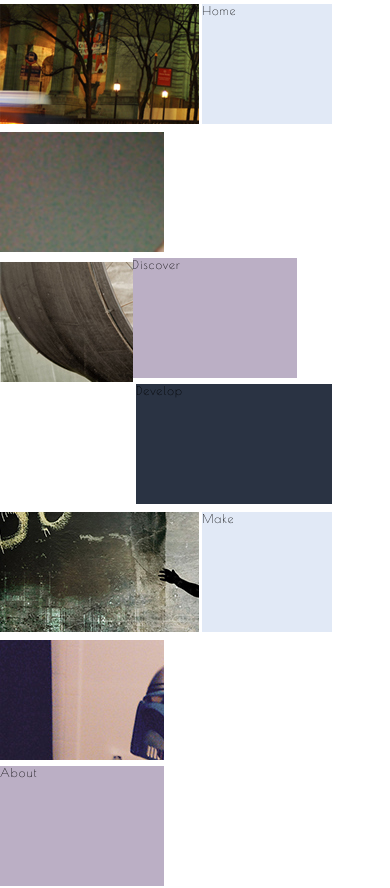
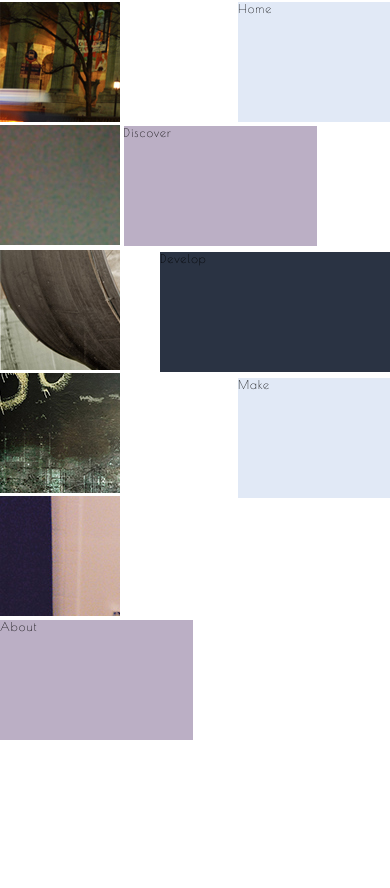
Before and after one commit to nickcastaneda/nickcastaneda.github.io, a plain HTML site: page index.html in a window 390 px wide. After the commit the page ends 844 px from the top, so only its background shows below. Drawn offline with nearby package versions, Linux system fonts and the light colour scheme.

Commit message:
end of train tuesday

```diff
--- a/css/style.css
+++ b/css/style.css
@@ -87,7 +87,9 @@ color: black;
 	width: 120px;
 	float: left;
 	margin-top: .25em;
+	margin-right: .25em;
 	background-color: #EDBBB3;
+
 }
 .links{
 	text-align: center;
@@ -107,6 +109,13 @@ color: black;
 	background-color: #5D9BD7;
     background-size: 100% 100%;
     background-repeat: no-repeat;
+}
+.bricks img {
+   -webkit-transition: all 4s ease-in;
+   -moz-transition: all 4s ease-in;
+   -o-transition: all 4s ease-in;
+   -ms-transition: all 4s ease-in;
+   transition: all 4s ease-in;
 }
 .brick2{
 	float: right;
@@ -157,7 +166,12 @@ color: black;
 	display: inline-block;
 	background-color: #2A3343;
 }
-@media screen and (max-width: 800px) {
+@media screen and (max-width: 825px) {
+.sidebar{
+	 	display: none;
+    }
+}
+@media screen and (max-width: 400px) {
 
 	h1{
 		font-size: 1.em;
@@ -177,4 +191,63 @@ color: black;
 	.sidebar{
 	 	display: none;
     }
+ 	.bricks{
+	float: left;
+	width: auto;
+	}
+	.brick1{
+	width: 120px;
+	height: 120px;
+	margin-top: .1em;
+	margin-bottom: .1em;
+	overflow: hidden;
+	display: inline-block;
+	background-color: #5D9BD7;
+    background-repeat: no-repeat;
 }
+	.brick2{
+	width: auto;
+	height: 120px;
+	margin-top: .1em;
+	margin-bottom: .1em;
+	overflow: hidden;
+	display: inline-block;
+	background-color: #E1E9F6;
+}
+	.brick3{
+	width: 120px;
+	height: 120px;
+	margin-top: .1em;
+	margin-bottom: .1em;
+	overflow: hidden;
+	display: inline-block;
+	background-color: #E1C7B2;
+}
+.brick4{
+	width: auto;
+	height: 120px;
+	display: inline-block;
+	overflow: hidden;
+	background-color: #BBAFC5;
+}
+.brick5{
+	width: 120px;
+	height: 120px;
+	margin-top: .1em;
+	margin-bottom: .1em;
+	overflow: hidden;
+	display: inline-block;
+	background-color: #E1E9F6;
+}
+.brick6{
+	width: auto;
+	height: 120px;
+	min-width: 59%;
+	margin-top: .25em;
+	margin-bottom: .25em;
+	overflow: hidden;
+	display: inline-block;
+	background-color: #2A3343;
+}
+
+}
```
